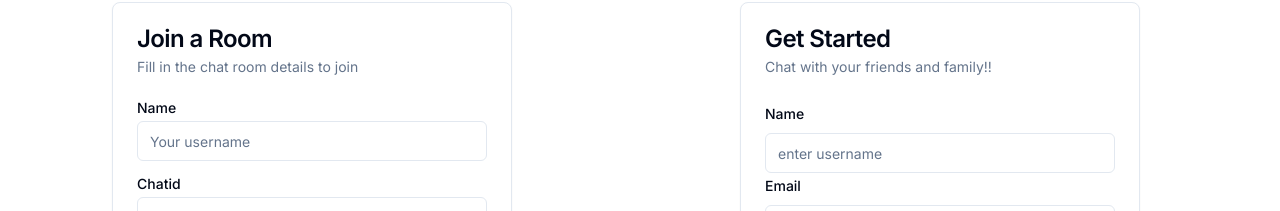
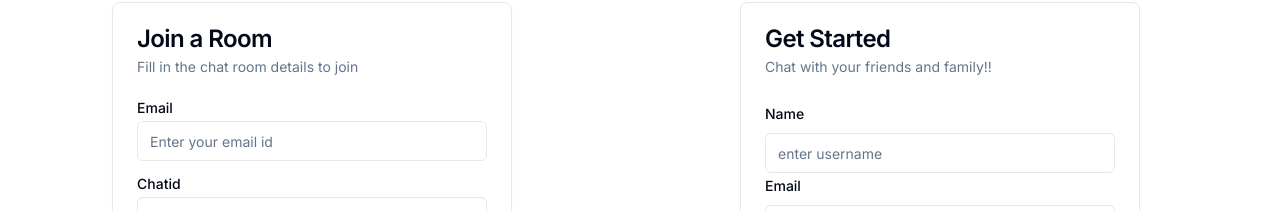
Before and after one commit to LaPulgaaa/chatapp, a Next.js app: page / in a window 1280 px wide. Shown: the part 134-345 px from the top of the page. Built offline with nearby package versions, Linux system fonts and the light colour scheme.

Commit message:
server: Add endpoint to fetch user joining the room.

```diff
--- a/app/page.tsx
+++ b/app/page.tsx
@@ -23,7 +23,7 @@ export default function Home() {
   const setToken=useSetRecoilState(tokenState);
   const token=useRecoilValue(tokenState);
   const pathname=usePathname();
-  const [name,setName]=useState("");
+  const [email,setEmail]=useState("");
   const [room,setRoom]=useState("");
   const form=useForm<Join>({
     resolver:zodResolver(joinSchema),
@@ -61,7 +61,7 @@ export default function Home() {
 
   function joinRoom(){
     setUser({
-      name:name,
+      name:email,
       roomId:room
     });
     if(token)
@@ -81,12 +81,12 @@ export default function Home() {
           <CardContent>
           <div className="grid w-full items-center gap-4">
             <div className="flex flex-col space-y-1.5">
-              <Label htmlFor="name">Name</Label>
+              <Label htmlFor="emailId">Email</Label>
               <Input
               onChange={(e)=>{
-                setName(e.target.value)
+                setEmail(e.target.value)
               }}
-              value={name} id="name" placeholder="Your username" />
+              value={email} id="email" placeholder="Enter your email id" />
             </div>
             <div className="flex flex-col space-y-1.5">
             <Label htmlFor="id">Chatid</Label>
```
Also changed, not shown: 1 other file (tests, documents, lock files or other folders).
